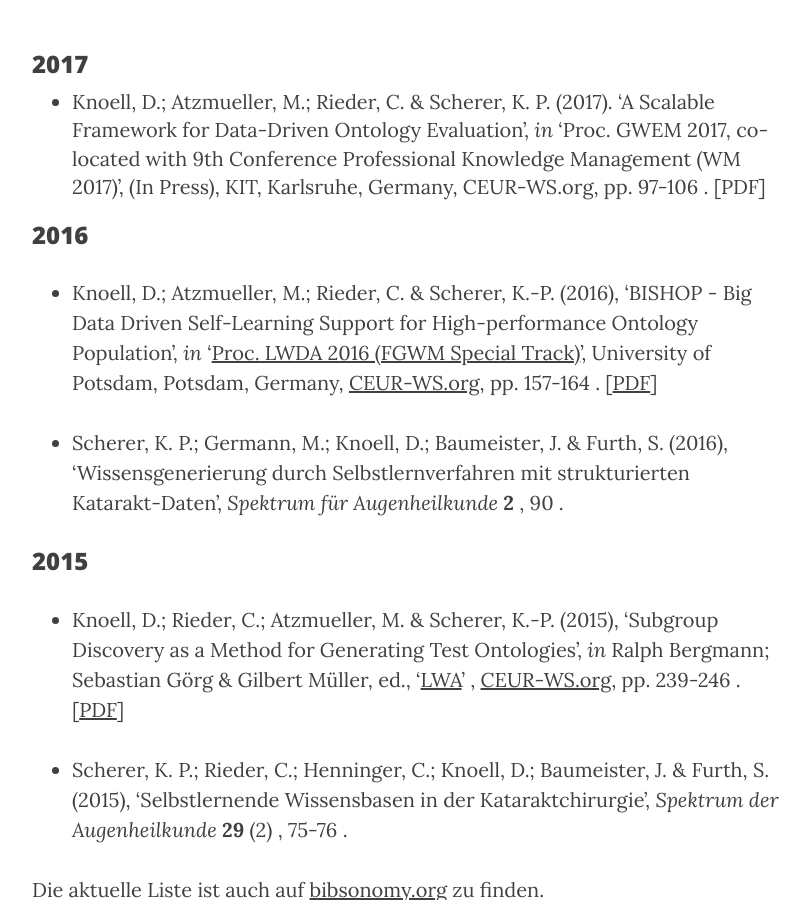
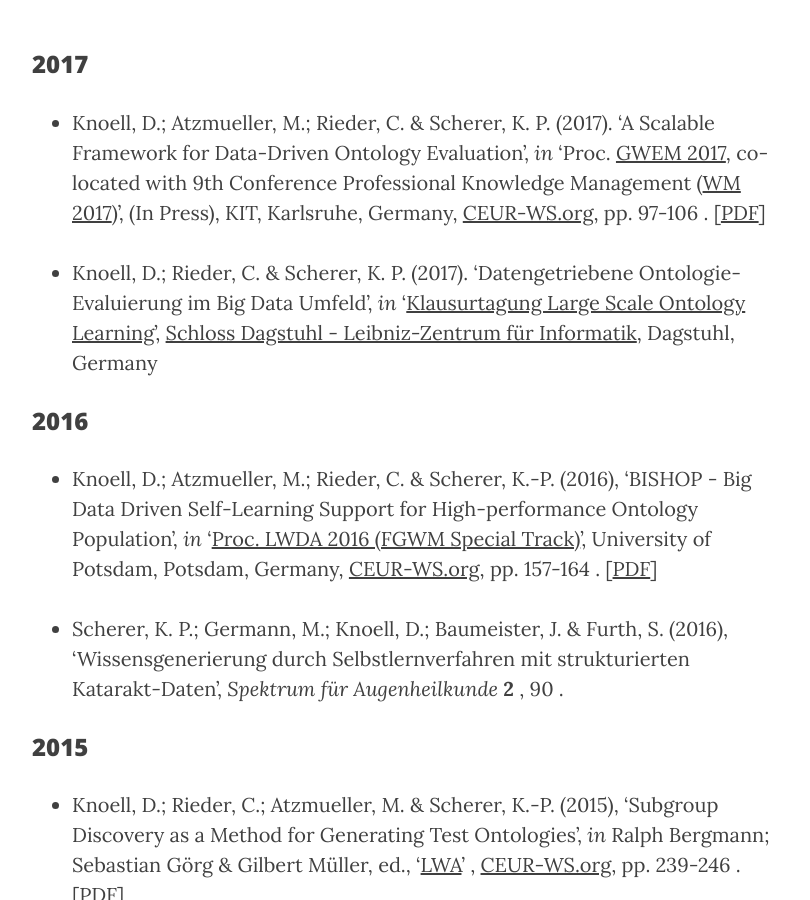
Before and after one commit to Danny4927/danny4927.github.io, a Jekyll site: the page built from publikationen.md, in a window 1280 px wide and 900 px high, scrolled down 475 px. Shown: the whole window, without its empty margins (233-1043 px from the left). Built offline with Jekyll 4.4.1, drawn with Linux system fonts in a browser that asks for light colours; nearby versions of some CDN libraries.

Commit message:
updates publications Schloss Dagstuhl

```diff
--- a/publikationen.md
+++ b/publikationen.md
@@ -8,6 +8,8 @@ header-img: "../img/about-bg.jpg"
 ### 2017
 
 - Knoell, D.; Atzmueller, M.; Rieder, C. & Scherer, K. P. (2017). 'A Scalable Framework for Data-Driven Ontology Evaluation', _in_ 'Proc. [GWEM 2017](http://research.idi.ntnu.no/cbr/gwem2017/), co-located with 9th Conference Professional Knowledge Management ([WM 2017](http://wm2017.aifb.kit.edu/))', (In Press), KIT, Karlsruhe, Germany, [CEUR-WS.org](http://CEUR-WS.org/), pp. 97-106 . [[PDF](http://wm2017.aifb.kit.edu/WM2017_Proceedings.pdf)]
+
+- Knoell, D.; Rieder, C. & Scherer, K. P. (2017). 'Datengetriebene Ontologie-Evaluierung im Big Data Umfeld', _in_ '[Klausurtagung Large Scale Ontology Learning](https://www.dagstuhl.de/en/program/calendar/evhp/?semnr=17124)', [Schloss Dagstuhl - Leibniz-Zentrum für Informatik](https://www.dagstuhl.de/), Dagstuhl, Germany
 
 ### 2016
 
```
